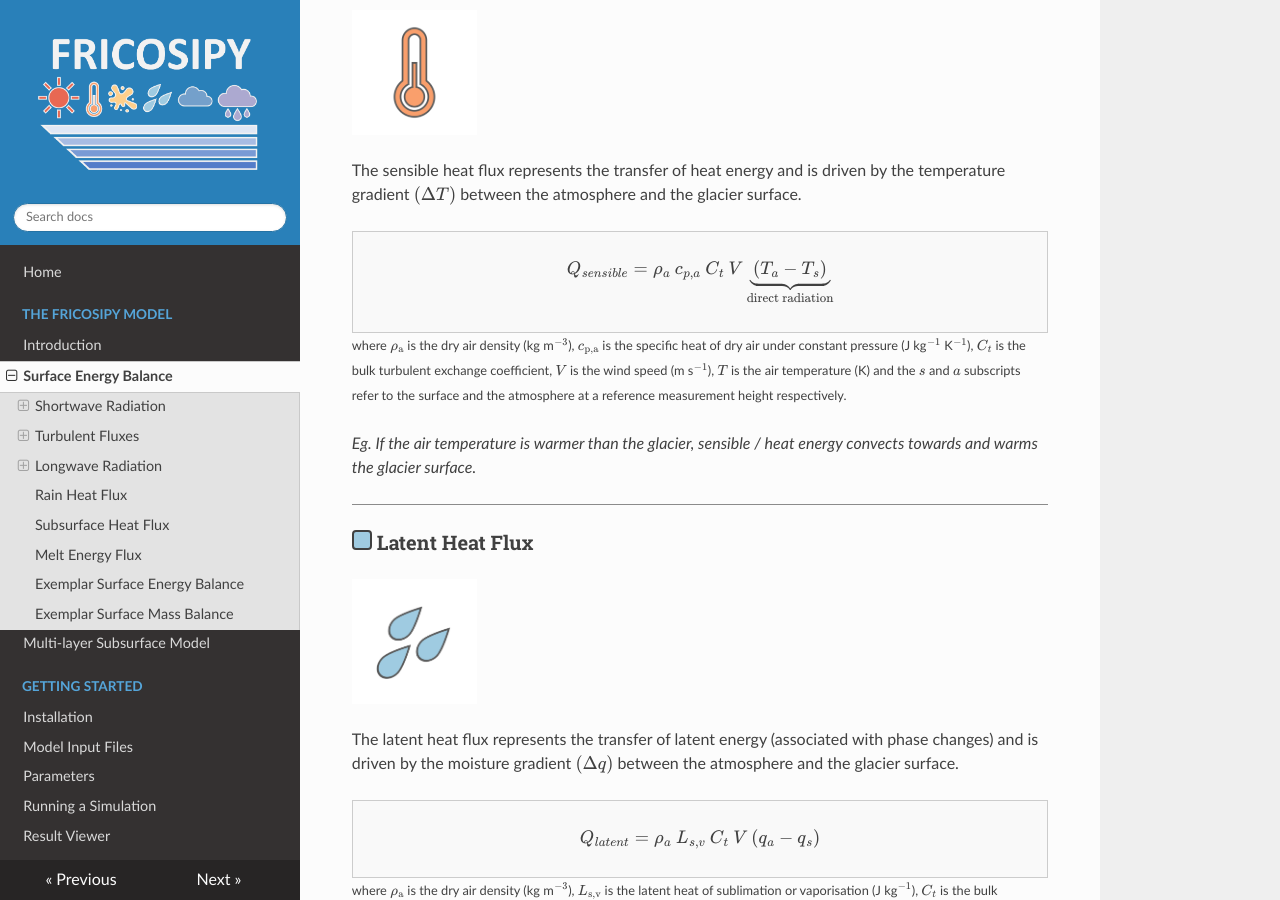
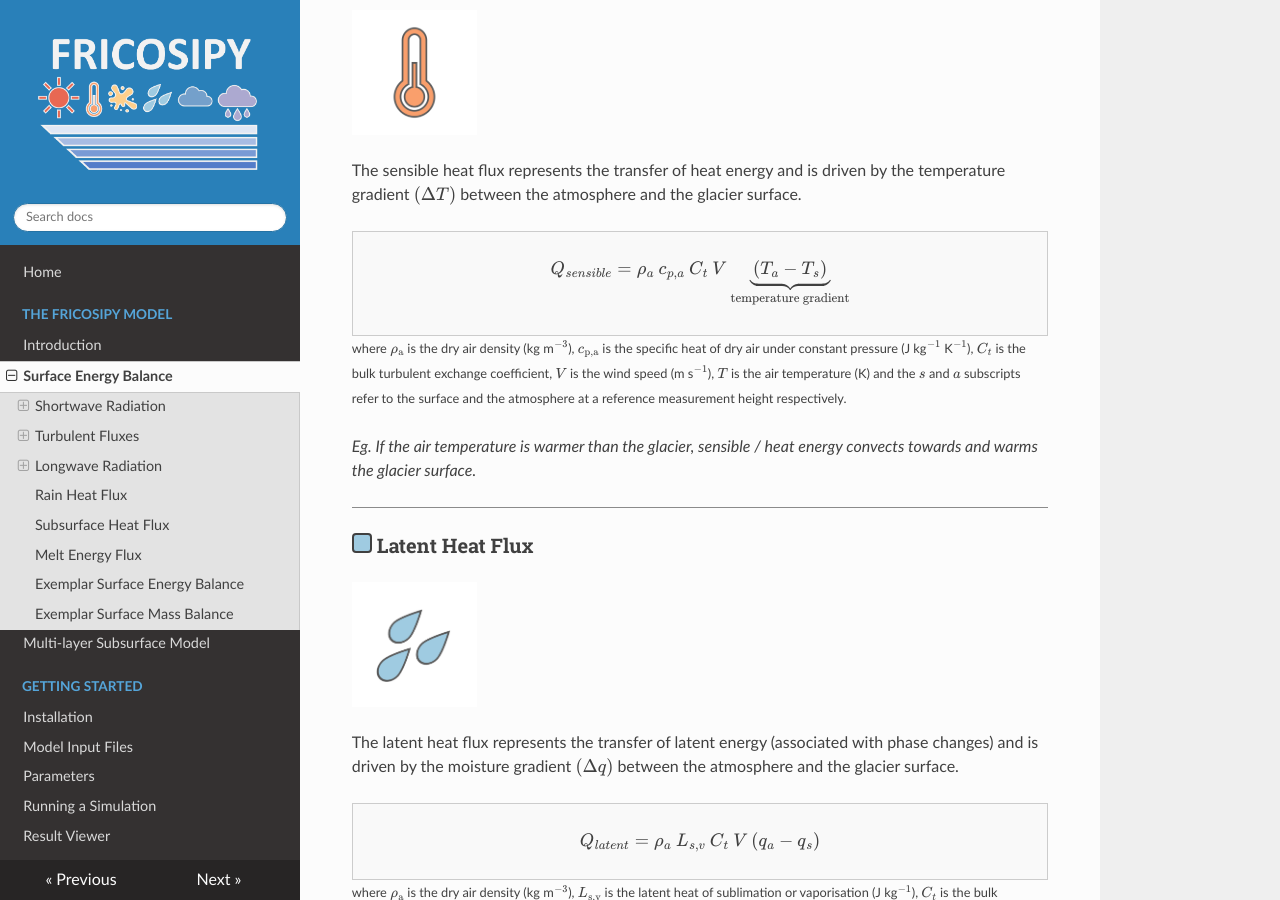
Before and after one commit to MarcusGastaldello/FRICOSIPY, an MkDocs documentation site: the page built from docs/surface_energy_balance.md, in a window 1280 px wide and 900 px high, scrolled down 3408 px. Built offline with MkDocs 1.6.1, drawn with Linux system fonts in a browser that asks for light colours; nearby versions of some CDN libraries.

Commit message:
Update surface_energy_balance.md

```diff
--- a/docs/surface_energy_balance.md
+++ b/docs/surface_energy_balance.md
@@ -163,9 +163,7 @@ The sensible heat flux represents the transfer of heat energy and is driven by t
 
 <div style="border:1px solid #ccc; padding:10px; background:#f9f9f9; max-width:100%; overflow-x:auto;">
 $$
-Q_{sensible} = \rho_{a} \: c_{p,a} \: C_{t} \: V \:
-
-    \underbrace{\,(T_{a}-T_{s})\,}_{\text{direct radiation}}
+Q_{sensible} = \rho_{a} \: c_{p,a} \: C_{t} \: V \: \underbrace{\,(T_{a}-T_{s})\,}_{\text{temperature gradient}}
 $$
 </div>
 <small> where $\rho_\text{a}$ is the dry air density (kg m$^{-3}$), $c_{\text{p,a}}$ is the specific heat of dry air under constant pressure (J kg$^{-1}$ K$^{-1}$), $C_{t}$ is the bulk turbulent exchange coefficient, $V$ is the wind speed (m s$^{-1}$), $T$ is the air temperature (K) and the $s$ and $a$ subscripts refer to the surface and the atmosphere at a reference measurement height respectively. </small>
```
